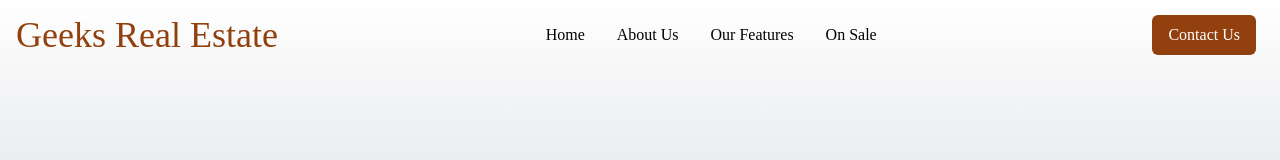
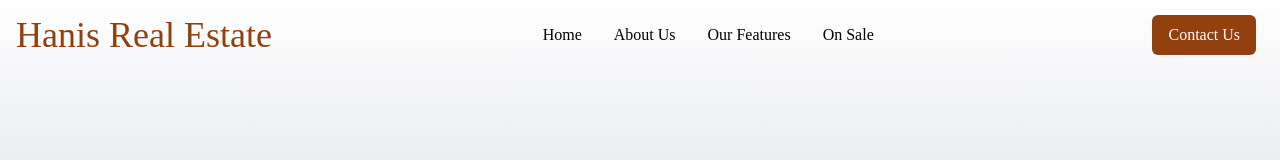
Before and after one commit to Hanishanus/Real_Estate_Website, a React (Create React App) app in the folder my-app/: page / in a window 1280 px wide. Shown: the top 160 px of the page. Built offline with nearby package versions, Linux system fonts and the light colour scheme.

Commit message:
Update Navbar.jsx

```diff
--- a/my-app/src/Components/Navbar.jsx
+++ b/my-app/src/Components/Navbar.jsx
@@ -35,7 +35,7 @@ const Navbar = () => {
             <div className="text-4xl cursor-pointer
                             inline-flex items-center text-amber-800">
                 <Link to="home" smooth={true} duration={500}>
-                    Geeks Real Estate
+                    Hanis Real Estate
                 </Link>
             </div>
             <div className="md:hidden" onClick={handleMenuClick}>
```
